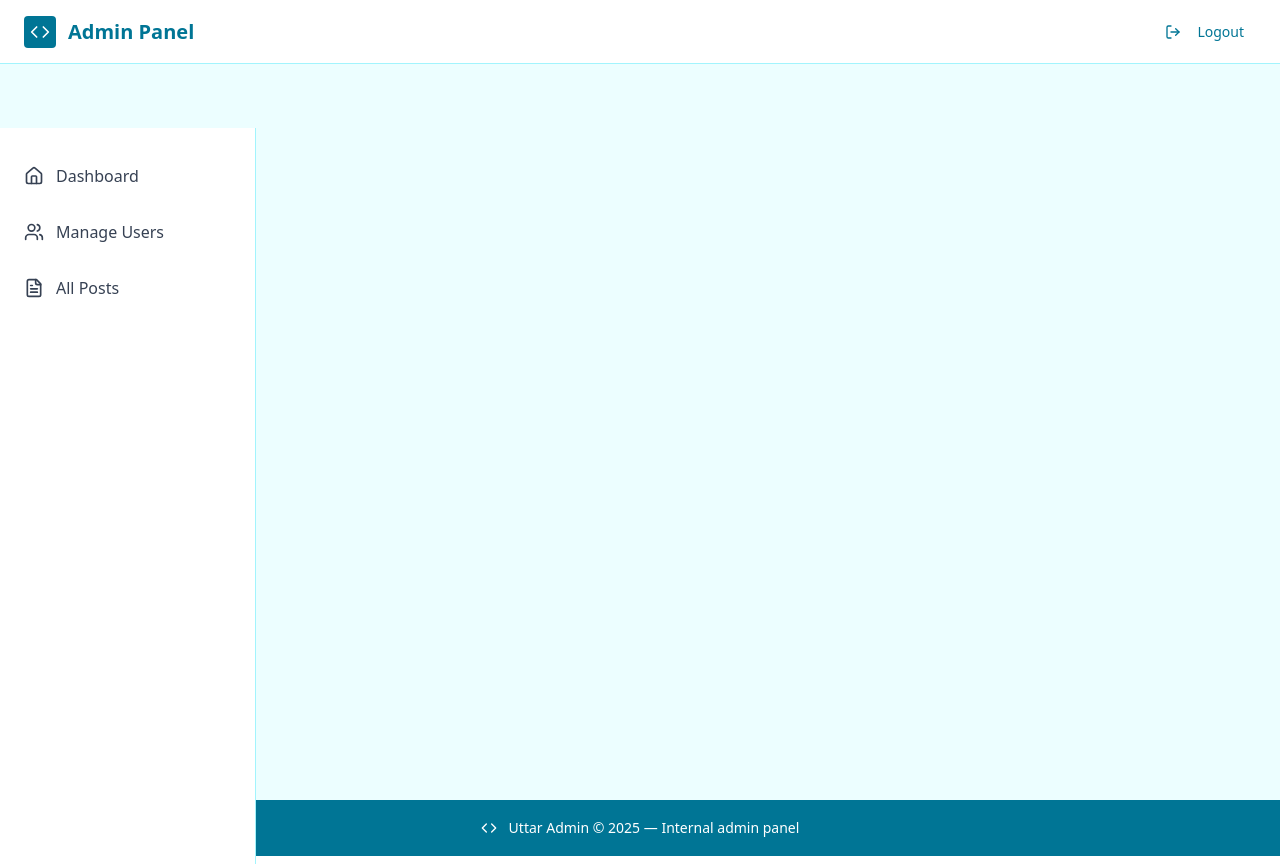
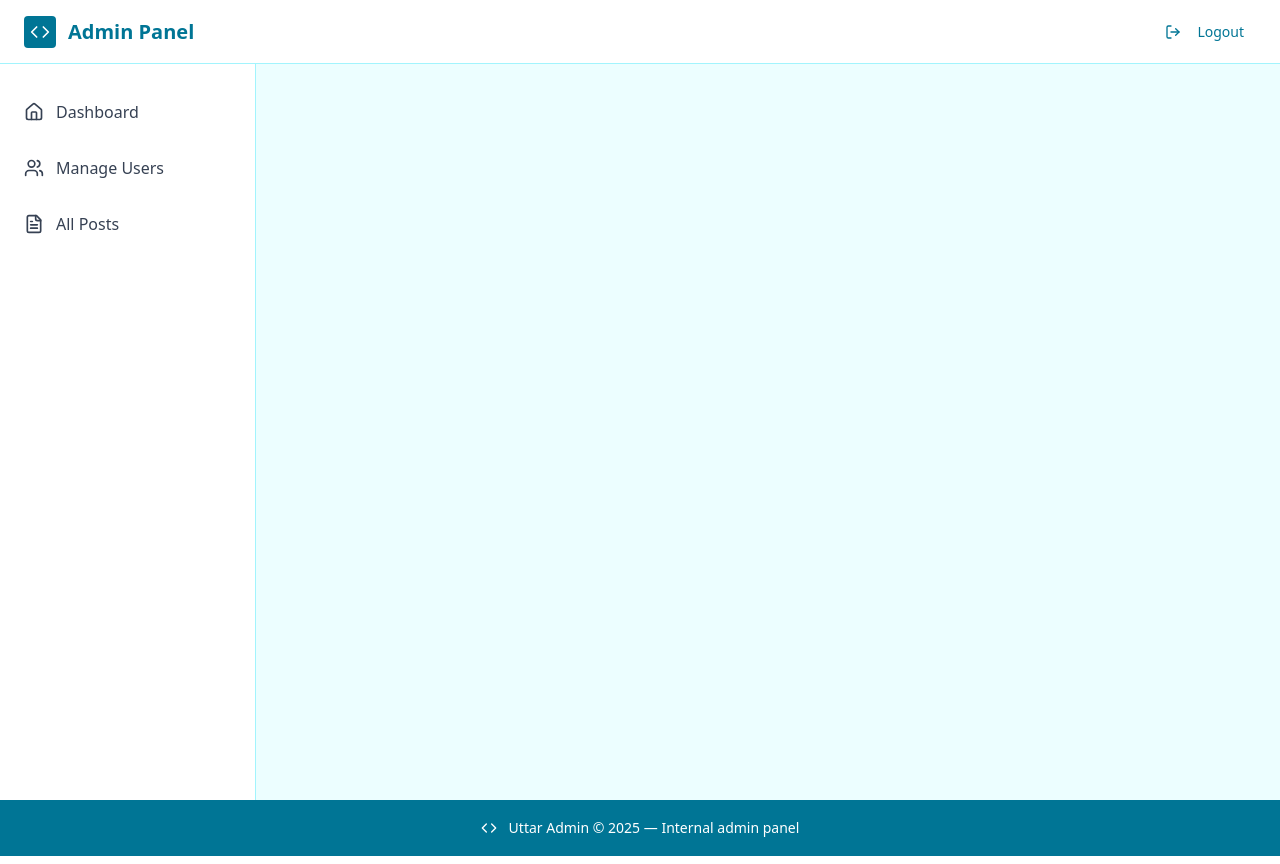
Before and after one commit to SarunMr/Uttar, a React (Vite) app in the folder frontend/: page /admin in a window 1280 px wide. Built offline with nearby package versions, Linux system fonts and the light colour scheme.

Commit message:
fixed css issue

```diff
--- a/frontend/src/components/admin/AdminSidebar.jsx
+++ b/frontend/src/components/admin/AdminSidebar.jsx
@@ -14,12 +14,11 @@ export default function AdminSidebar() {
   return (
     <aside
       className={cn(
-        "bg-white border-r border-cyan-200 h-[calc(100vh-4rem)] mt-0", // 4rem = Navbar height(16) for sticky
+        "bg-white border-r border-cyan-200",
         "flex-shrink-0 transition-all",
-        "w-64 hidden md:flex flex-col", // desktop: 256px sidebar, flex, not toggleable
-        "fixed md:relative z-30", // fixed for sticky sidebar on mobile, relative on desktop
+        "w-64 hidden md:flex flex-col", // desktop: 256px sidebar, flex
+        "h-full", // Let the parent container handle the height
       )}
-      style={{ top: "4rem" }} // beneath the navbar
     >
       <nav className="flex flex-col py-6 gap-2">
         {menu.map((item) => (
--- a/frontend/src/layout/AdminLayout.jsx
+++ b/frontend/src/layout/AdminLayout.jsx
@@ -7,13 +7,27 @@ import AdminFooter from "../components/admin/AdminFooter.jsx";
 export default function AdminLayout() {
   return (
     <div className="min-h-screen flex flex-col bg-cyan-50">
-      <AdminNavbar />
-      <div className="flex flex-1 w-full">
-        <AdminSidebar />
-        <main className="flex-1 p-4 md:p-8 bg-cyan-50">
-          <Outlet />
+      {/* Sticky navbar at the top */}
+      <div className="sticky top-0 z-50">
+        <AdminNavbar />
+      </div>
+
+      {/* Main content area with sidebar and main content */}
+      <div className="flex flex-1">
+        {/* Sidebar - sticky to top (below navbar) */}
+        <div className="sticky top-[4rem] h-[calc(100vh-4rem)] overflow-y-auto">
+          <AdminSidebar />
+        </div>
+
+        {/* Main content area - scrollable */}
+        <main className="flex-1 p-4 md:p-8 bg-cyan-50 min-h-[calc(100vh-4rem)]">
+          <div className="min-h-full">
+            <Outlet />
+          </div>
         </main>
       </div>
+
+      {/* Footer - appears after content */}
       <AdminFooter />
     </div>
   );
```
